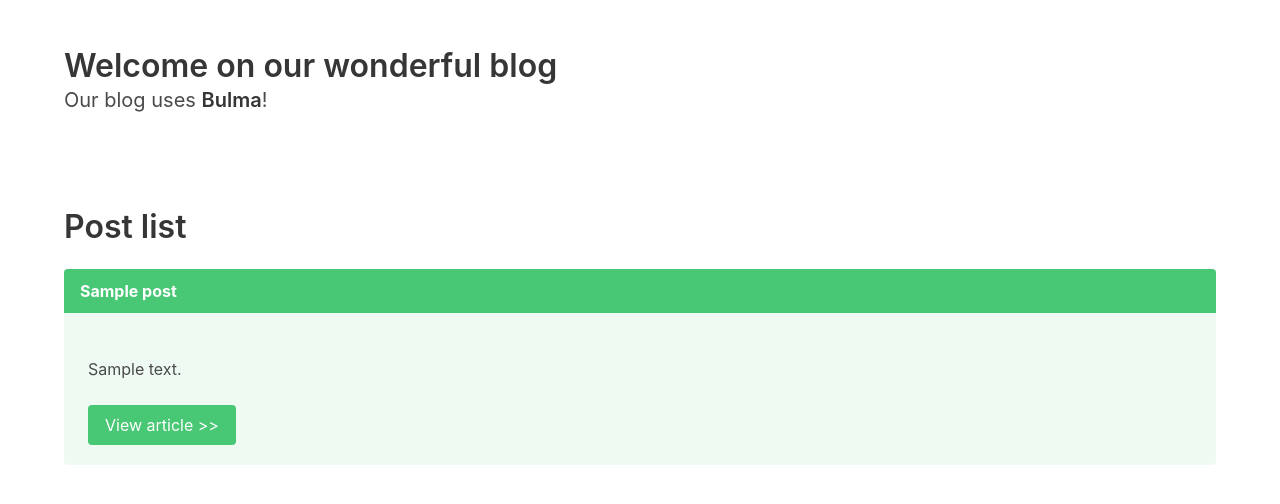
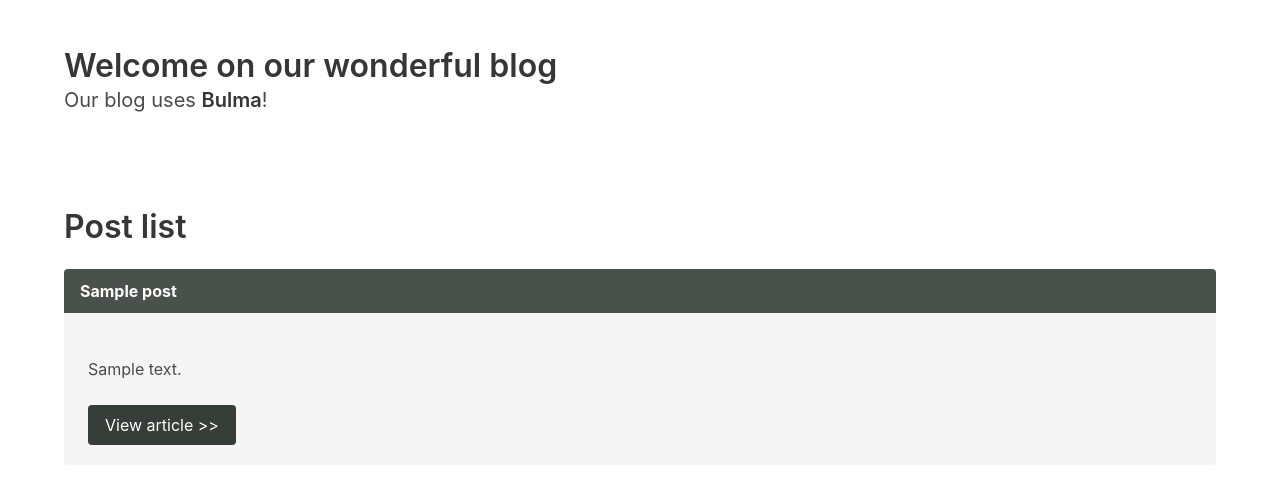
Before and after one commit to cmamon/symfony-blog, a Symfony app: template templates/post/index.html.twig in a window 1280 px wide. Shown: the top 504 px of the page. Run offline with Twig, Linux system fonts and the light colour scheme; the template is opened without the code that fills it: most values are stand-ins (such as "Sample title", 1, 10 or a date in 2020); style sheets or scripts are compiled from the project's sources; some libraries are stand-ins or nearby versions.

Commit message:
New transition on for the lastness Post
Transition to pass from de style 'lastness' to the style 'oldness'

```diff
--- a/public/less/styles.less
+++ b/public/less/styles.less
@@ -1,13 +1,59 @@
 @lastness-body-bg-color: #effaf3;    // lastness
 @lastness-header-bg-color: #48c774;    // lastness
-@white : #fff;    // old one
-@queue-bg-color: #000;
+@lastness-button-bg-color: #48c774;    // lastness
+
+@oldness-body-bg-color: #f5f5f5;    // oldness
+@oldness-header-bg-color: #4a4a4a;    // oldness
+@oldness-button-bg-color: #363636;    // oldness
+
+@-webkit-keyframes lastPostHeaderTransition {
+  from {
+      background-color: @lastness-header-bg-color;
+    }
+  to{
+      background-color: @oldness-header-bg-color;
+    }
+}
+
+@-webkit-keyframes lastPostBodyTransition {
+  0% {
+      background-color: @lastness-body-bg-color;
+    }
+  100%{
+      background-color: @oldness-body-bg-color;
+    }
+}
+
+@-webkit-keyframes lastPostButtonTransition {
+  0% {
+      background-color: @lastness-button-bg-color;
+    }
+  100%{
+      background-color: @oldness-button-bg-color;
+      box-shadow:none;
+    }
+}
 
 .message.is_lastness{
   background-color:@lastness-body-bg-color;
+  -webkit-animation-name: lastPostBodyTransition;
+  -webkit-animation-duration: 5s;
+  -webkit-animation-delay: 5s;
+  -webkit-animation-fill-mode: forwards;
 }
 
-.message-header.is_lastness,.button.is-dark.is_lastness{
+.button.is-dark.is_lastness{
+  background-color:@lastness-button-bg-color;
+  -webkit-animation-name: lastPostButtonTransition;
+  -webkit-animation-duration: 5s;
+  -webkit-animation-delay: 5s;
+  -webkit-animation-fill-mode: forwards;
+}
+
+.message-header.is_lastness{
   background-color:@lastness-header-bg-color;
-  color:@white;
+  -webkit-animation-name: lastPostHeaderTransition;
+  -webkit-animation-duration: 5s;
+  -webkit-animation-delay: 5s;
+  -webkit-animation-fill-mode: forwards;
 }
```
